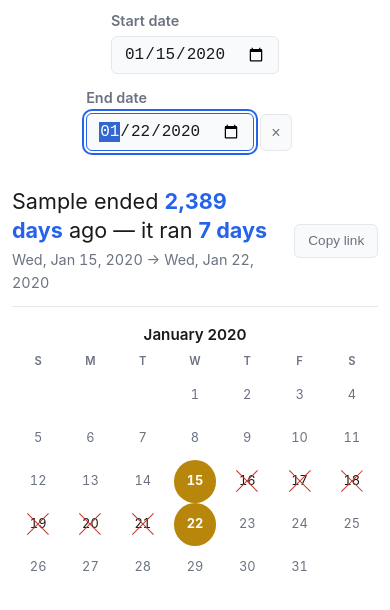
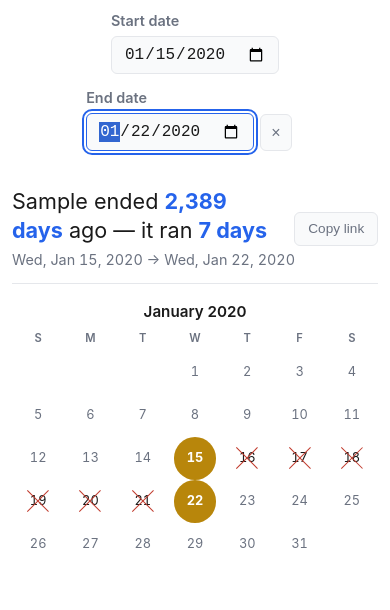
Before and after one commit to vladgotlib/snackbox, a plain HTML site: page tools/count-days/index.html in a window 390 px wide. Both pictures are taken after typing "Sample", "2020-01-15" into the empty fields and a click on the button "+ Add an end date". Shown: the part 222-832 px from the top of the page. Drawn offline with Linux system fonts and the light colour scheme.

Commit message:
refactor: update setMeta function to handle multiple pieces and improve layout in Count Days tool

```diff
--- a/tools/count-days/script.js
+++ b/tools/count-days/script.js
@@ -201,9 +201,16 @@
     document.title = (text ? text + ' — ' : '') + 'Count Days — Snackbox';
   }
 
-  function setMeta(text) {
-    metaEl.textContent = text || '';
-    metaEl.classList.toggle('hidden', !text);
+  // Each piece becomes its own span -- the gap between them is the separator,
+  // and narrow screens wrap piece-by-piece instead of mid-fact.
+  function setMeta(pieces) {
+    metaEl.textContent = '';
+    (pieces || []).forEach(function (p) {
+      var s = document.createElement('span');
+      s.textContent = p;
+      metaEl.appendChild(s);
+    });
+    metaEl.classList.toggle('hidden', !pieces || !pieces.length);
   }
 
   function headlineFor(model) {
@@ -305,13 +312,13 @@
       if (model.startN !== model.endN) {
         pieces.push(fmtDate(model.startDate) + ' → ' + fmtDate(model.endDate, true));
         if (model.todayN >= model.startN && model.todayN <= model.endN) {
-          pieces.push('day ' + num(model.todayN - model.startN + 1) + ' of ' +
-            num(model.marked) + ' · ' + progressPct(model) + '% complete');
+          pieces.push('day ' + num(model.todayN - model.startN + 1) + ' of ' + num(model.marked));
+          pieces.push(progressPct(model) + '% complete');
         }
       }
     }
 
-    return pieces.join(' · ');
+    return pieces;
   }
 
   /* === Wall ==============================================================
@@ -462,7 +469,7 @@
     if (!model) {
       summaryEl.classList.add('hidden');
       emptyEl.classList.remove('hidden');
-      setMeta('');
+      setMeta(null);
       renderWall(null);
       document.title = 'Count Days — Snackbox';
       flushNotes();
--- a/tools/count-days/style.css
+++ b/tools/count-days/style.css
@@ -156,11 +156,20 @@
   font-weight: 700;
 }
 
+/* Pieces separate by whitespace alone -- a wide column gap groups each fact,
+   and wrapping happens between facts, never inside one. */
 .cd-meta {
+  display: flex;
+  flex-wrap: wrap;
+  gap: 0.1rem 1.25rem;
   font-size: 0.9rem;
   color: var(--color-text-secondary);
   margin-top: 0.15rem;
   font-variant-numeric: tabular-nums;
+}
+
+.cd-meta span {
+  white-space: nowrap;
 }
 
 .cd-message {
```
